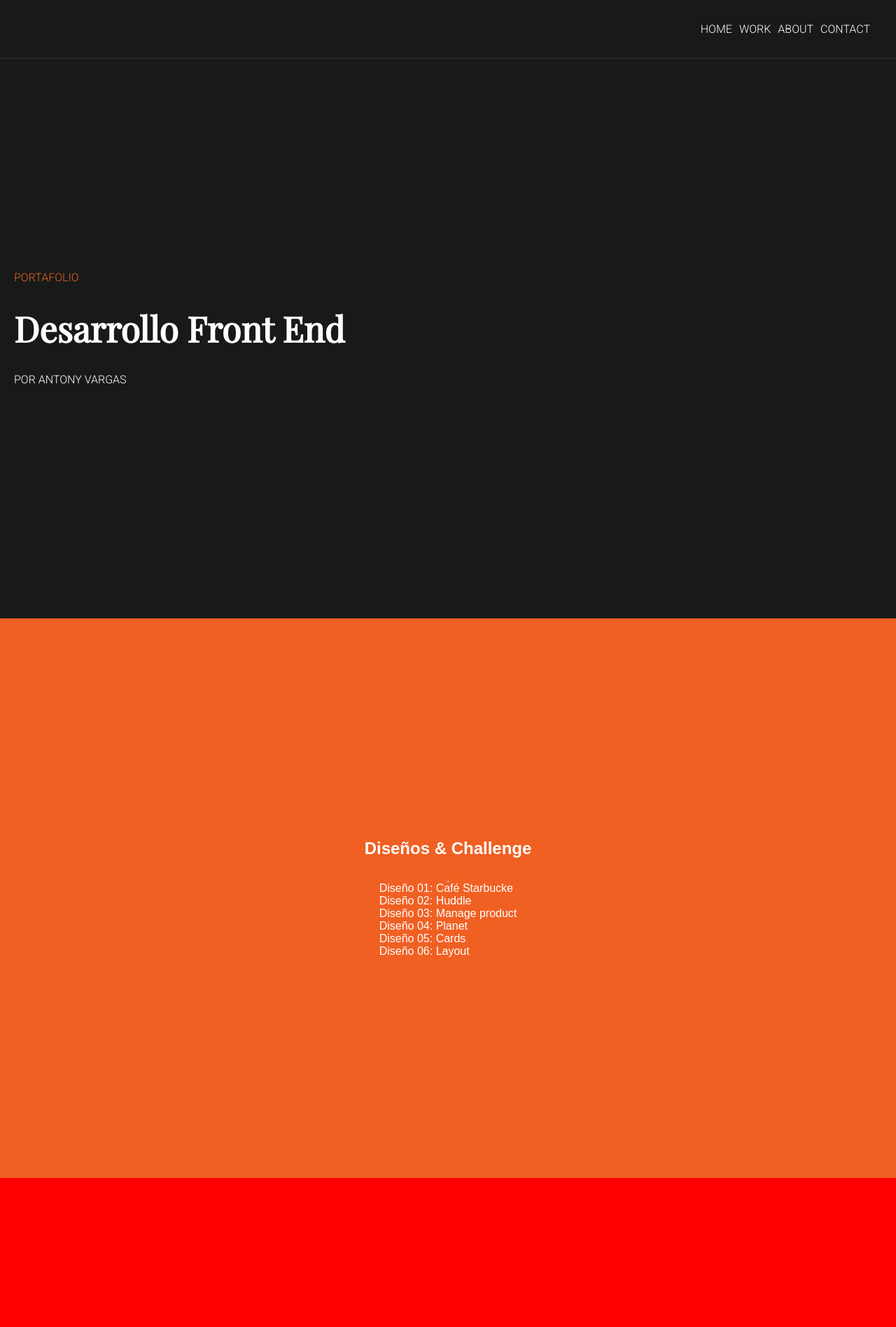
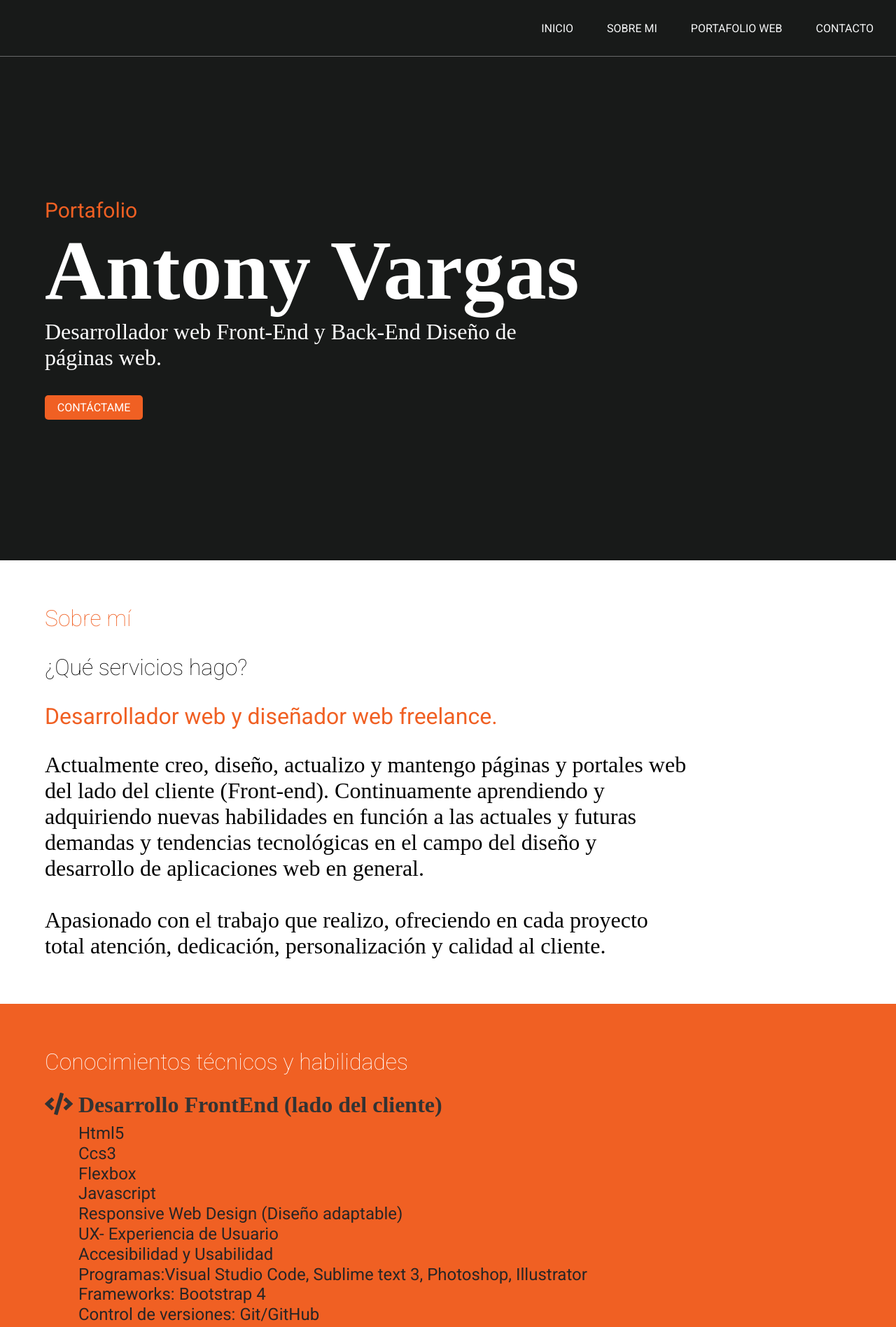
Before and after one commit to antonyvargasv/pruebaluispage.github.io, a plain HTML site: page index.html in a window 1280 px wide. Shown: the top 1897 px of the page at 70% size. Before the commit the page ends 1684 px from the top, so only its background shows below. Drawn offline with nearby package versions, Linux system fonts and the light colour scheme; a web font is replaced by a local one.

Commit message:
version portafolio

```diff
--- a/css/estilos.css
+++ /dev/null
@@ -1,111 +0,0 @@
-@import url("https://fonts.googleapis.com/css2?family=Playfair+Display&family=Roboto:wght@300&display=swap");
-:root {
-  --white: #fff;
-  --orange: #f06023;
-}
-
-* {
-  margin: 0;
-  box-sizing: border-box;
-  padding: 0;
-}
-
-body {
-  background-color: red;
-}
-
-/* ===============HEADER================ */
-
-header {
-  background-color: #181a19;
-  font-family: "Roboto", sans-serif;
-  font-size: 16px;
-  display: flex;
-  justify-content: space-between;
-  border-bottom: 1px solid #333;
-  width: 100%;
-}
-
-.header__list {
-  display: flex;
-  margin: 2rem;
-  list-style: none;
-}
-.header__link {
-  padding: 5px;
-  color: #fff;
-  text-decoration: none;
-}
-
-/*
-.cuadradito {
-  width: 30px;
-  height: 30px;
-  background-color: #fff;
-  margin: 30px 0 0 30px;
-}*/
-
-/* =============== MAIN PORTADA =============*/
-main{
-	width: 100%;
-}
-
-.main__portada {
-  background-color: #181a19;
-  font-family: "Playfair Display", serif;
-  color: var(--white);
-  height: 100vh;
-  display: flex;
-  flex-direction: column;
-  justify-content: center;
-  gap: 30px;
-}
-
-.main__btn {
-  text-align: center;
-}
-
-.text__orange {
-  color: var(--orange);
-  padding-left: 20px;
-  font-family: "Roboto", sans-serif;
-}
-.main__title {
-  padding-left: 20px;
-  font-size: 50px;
-}
-
-.text__black {
-  padding-left: 20px;
-  font-family: "Roboto", sans-serif;
-}
-
-/* ==================MAIN TRABAJADOS========= */
-
-.main__trabajos {
-  color: white;
-  height: 100vh;
-  background-color: var(--orange);
-  display: flex;
-  flex-direction: column;
-  justify-content: center;
-  align-items: center;
-  font-family: sans-serif;
-}
-
-h2 {
-  margin-bottom: 2rem;
-}
-.tareas {
-  list-style: none;
-}
-
-.tareas__link {
-  text-decoration: none;
-  color: white;
-  font-family: sans-serif;
-  transition: 0.2s all ease-in;
-}
-.tareas__link:hover {
-  font-size: 1.2rem;
-}
--- a/index.html
+++ b/index.html
@@ -1,132 +1,127 @@
 <!DOCTYPE html>
 <html lang="en">
+
 <head>
     <meta charset="UTF-8">
+    <meta http-equiv="X-UA-Compatible" content="IE=edge">
+    <link rel="stylesheet" href="./style.css/style.css">
+    <link rel="stylesheet" href="https://cdnjs.cloudflare.com/ajax/libs/font-awesome/5.15.2/css/all.min.css" integrity="sha512-HK5fgLBL+xu6dm/Ii3z4xhlSUyZgTT9tuc/hSrtw6uzJOvgRr2a9jyxxT1ely+B+xFAmJKVSTbpM/CuL7qxO8w==" crossorigin="anonymous" />
     <meta name="viewport" content="width=device-width, initial-scale=1.0">
-    <link rel="stylesheet" href="./css/estilos.css">
     <title>Document</title>
 </head>
+
 <body>
-  <header class="header">
-    <figure class="header__logo">
-      <div class="cuadradito"></div>
-    </figure>
-    <nav class="header__nav">
-      <ul class="header__list">
-        <li class="header__item">
-          <a href="#" class="header__link">HOME</a>
-        </li>
-        <li class="header__item">
-          <a href="#" class="header__link">WORK</a>
-        </li>
-        <li class="header__item">
-          <a href="#" class="header__link">ABOUT</a>
-        </li>
-        <li class="header__item">
-          <a href="#" class="header__link">CONTACT</a>
-        </li>
-      </ul>
-    </nav>
-  </header>
-  <main class="main">
-    <section class="main__portada">
-      <p class="text__orange">PORTAFOLIO</p>
-      <h1 class="main__title">Desarrollo Front End</h1>
-      <p class="text__black">POR ANTONY VARGAS</p>
-      <div class="main__btn">
-        <!-- <button class="btn">V</button> -->
-      </div>
+    <header class="header">
+        <nav class="menu">
+            <ul>
+                <li><a href="#">INICIO</a></li>
+                <li><a href="#">SOBRE MI</a></li>
+                <li><a href="#">PORTAFOLIO WEB</a></li>
+                <li><a href="#">CONTACTO</a></li>
+            </ul>
+        </nav>
+    </header>
+
+    <section class="inicio">
+        <div class="inicio__informacion">
+            <p class="inicio__encabezado">Portafolio</p>
+            <h1>Antony Vargas</h1>
+            <p class="inicio__detalle">
+                Desarrollador web Front-End y Back-End Diseño de páginas web.
+            </p>
+            <div class="inicio__contactame">
+                <p>CONTÁCTAME</p>
+            </div>
+        </div>
+
     </section>
+    <section>
+        <div class="sobre-mi">
+            <h2 class="sobre-mi__title">Sobre mí</h2>
+            <h3>¿Qué servicios hago?</h3>
+            <p class="sobre-mi__detalle">
+                Desarrollador web y diseñador web freelance.
+            </p>
+            <p class="sobre-mi__info">
+                Actualmente creo, diseño, actualizo y mantengo páginas y portales web del
+                lado del cliente (Front-end).
+                Continuamente aprendiendo y adquiriendo nuevas habilidades en función a las actuales y futuras demandas
+                y
+                tendencias tecnológicas en el campo del diseño y desarrollo de aplicaciones web en general.<br>
+                <br>
+                Apasionado con el trabajo que realizo, ofreciendo en cada proyecto total atención, dedicación,
+                personalización y calidad al cliente.
+            </p>
+        </div>
+        <div class="habilidades">
+            <h2 class="habilidades__title">
+                Conocimientos técnicos y habilidades
+            </h2>
 
-    <section class="main__trabajos">
-      <!-- <h2>Tareas - CodiGo</h2> -->
-      <h2>Diseños & Challenge</h2>
-      <hr />
-      <ul class="tareas">
-        <li class="tareas__tarea">
-          <a
-            href="https://antonyvargasv.github.io/layout04/index"
-            class="tareas__link"
-            target="_blank"
-          >
-            Diseño 01: Café Starbucke
-          </a>
-        </li>
-
-        <li class="tareas__tarea">
-          <a
-            href="https://antonyvargasv.github.io/challenge02.2/."
-            class="tareas__link"
-            target="_blank"
-          >
-            Diseño 02: Huddle
-          </a>
-        </li>
-
-        <li class="tareas__tarea">
-          <a
-            href="https://antonyvargasv.github.io/challenge03/."
-            class="tareas__link"
-            target="_blank"
-          >
-            Diseño 03: Manage product
-          </a>
-        </li>
-        <li class="tareas__tarea">
-          <a
-            href="https://antonyvargasv.github.io/layout02/index.html"
-            class="tareas__link"
-            target="_blank"
-          >
-            Diseño 04: Planet
-          </a>
-        </li>
-
-        <li class="tareas__tarea">
-          <a
-            href="https://antonyvargasv.github.io/challenge01/."
-            class="tareas__link"
-            target="_blank"
-          >
-            Diseño 05: Cards
-          </a>
-        </li>
-
-<!--
-        <li class="tareas__tarea">
-          <a
-            href="https://antonyvargasv.github.io/Js-EstructuraRepetitiva01/."
-            class="tareas__link"
-            target="_blank"
-          >
-            Tarea 4: Ejercicios Js -Estructura Repetitiva
-          </a>
-        </li> -->
-        <li class="tareas__tarea">
-          <a
-            href="https://antonyvargasv.github.io/layout01/index"
-            class="tareas__link"
-            target="_blank"
-          >
-            Diseño 06: Layout
-          </a>
-        </li>
-
-        <!-- <li class="tareas__tarea">
-          <a
-            href="https://antonyvargasv.github.io/layout03/"
-            class="tareas__link"
-            target="_blank"
-          >
-            Tarea 6: Layout
-          </a>
-        </li> -->
-
-      </ul>
+            <h3 class="habilidades__detalle">
+                <i class="fas fa-code"></i>
+                Desarrollo FrontEnd (lado del cliente)
+            </h3>
+            <ul class="habilidad__lista">
+                <li>Html5</li>
+                <li>Ccs3</li>
+                <li>Flexbox</li>
+                <li>Javascript</li>
+                <li>Responsive Web Design (Diseño adaptable)</li>
+                <li>UX- Experiencia de Usuario</li>
+                <li>Accesibilidad y Usabilidad</li>
+                <li>Programas:Visual Studio Code, Sublime text 3, Photoshop, Illustrator</li>
+                <li>Frameworks: Bootstrap 4</li>
+                <li>Control de versiones: Git/GitHub</li>
+            </ul>
+            <h3 class="habilidades__detalle">
+                <i class="fas fa-server"></i>
+                Desarrollo BackEnd (lado del servidor)
+            </h3>
+            <ul class="habilidad__lista">
+                <li>Java, POO</li>
+                <li>Javascript</li>
+            </ul>
+            <h3 class="habilidades__detalle">
+                <i class="fas fa-hashtag"></i>
+                Redes Sociales
+            </h3>
+            <ul class="habilidad__lista">
+                <li>Linkedin</li>
+                <li>Instagram</li>
+            </ul>
+            <div class="sobre-mi__curriculum">
+                <p>Descargar CV</p>
+            </div>
+        </div>
     </section>
-  </main>
+    <section class="portafolio">
+        <h3>Pendiente</h3>
+    </section>
+    <footer class="footer">
+        <div class="footer__contacto">
+            <ul class="footer__enlace">
+                <li><i class="fas fa-mobile-alt"></i>  (+51) 924 958 382</li>
+                <li><i class="fas fa-envelope"></i>    vvargasa18@gmail.com</li>
+            </ul>
+            <div class="footer__redes">
+                <ul class="footer__list">
+                    <li class="footer__item"><a class="footer__link" href="#"><i class="fab fa-linkedin"></i></a></li>
+                    <li class="footer__item"><a class="footer__link" href="#"><i class="fab fa-github-square"></i></a></li>
+                    <li class="footer__item"><a class="footer__link" href="#"><i class="fab fa-whatsapp-square"></i></a></li>
+                    <li class="footer__item"><a class="footer__link" href="#"><i class="fab fa-instagram-square"></i></a></li>
+                </ul>
 
 
 
+
+            </div>
+        </div>
+        <div class="footer__derechos">
+            <h3>Antony Vargas Vega - Desarrollador de páginas web</h3>
+            <p>2021 - Créditos de la web</p>
+        </div>
+    </footer>
 </body>
+
 </html>
--- /dev/null
+++ b/style.css/style.css
@@ -0,0 +1,204 @@
+@import url("https://fonts.googleapis.com/css2?family=Ibarra+Real+Nova:wght@400;600&family=Open+Sans+Condensed:wght@300;700&family=Roboto:wght@100;400;700;900&display=swap");
+
+* {
+  margin: 0;
+  box-sizing: border-box;
+  padding: 0;
+}
+
+header {
+  background-color: #181a19;
+  border-bottom: 0.5px solid dimgray;
+}
+.header a {
+  color: #f5f6f7;
+  font-family: "Roboto", sans-serif;
+}
+.inicio__encabezado {
+  color: #f06023;
+  font-size: 30px;
+  font-family: "Roboto", sans-serif;
+  font-weight: 400;
+}
+
+.inicio__detalle {
+  max-width: 700px;
+  font-size: 2rem;
+  color: #fff;
+  font-family: "Ibarra Real Nova", serif;
+}
+
+.inicio h1 {
+  max-width: 100%;
+  font-size: 120px;
+  font-family: "Ibarra Real Nova", serif;
+  font-weight: 600;
+  color: #fff;
+}
+
+.inicio__contactame {
+  font-family: "Roboto", sans-serif;
+  font-weight: 400;
+  margin-top: 35px;
+  width: 140px;
+  height: 35px;
+  border-radius: 5px;
+  text-align: center;
+  background-color: #f06023;
+  color: #fff;
+  display: flex;
+  justify-content: center;
+  align-items: center;
+}
+.sobre-mi__title {
+  font-size: 2rem;
+  color: #f06023;
+  font-family: "Roboto", sans-serif;
+  font-weight: 300;
+}
+
+.sobre-mi__detalle {
+  color: #f06023;
+  font-size: 2rem;
+  font-family: "Roboto", sans-serif;
+  font-weight: 400;
+}
+
+.sobre-mi {
+  height: auto;
+  display: flex;
+  flex-direction: column;
+  gap: 2rem;
+  justify-content: center;
+  padding: 4rem;
+}
+.sobre-mi__info {
+  max-width: 80%;
+  font-size: 2rem;
+}
+
+.sobre-mi h3 {
+  color: #000;
+  font-size: 2rem;
+  font-family: "Roboto", sans-serif;
+  font-weight: 300;
+}
+
+.menu ul {
+  display: flex;
+  justify-content: flex-end;
+  align-items: center;
+  list-style: none;
+  height: 5rem;
+  gap: 3rem;
+  padding: 2rem;
+}
+.menu ul a {
+  text-decoration: none;
+}
+
+.inicio {
+  height: calc(100vh - 5rem);
+  background-color: #181a19;
+  display: flex;
+  align-items: center;
+  padding-left: 4rem;
+}
+.inicio__informacion h1 {
+  color: #fff;
+}
+
+.habilidades {
+  background-color: #f06023;
+  height: auto;
+  padding: 4rem;
+  max-width: 100%;
+}
+
+.habilidades__title {
+  font-size: 2rem;
+  color: #fff;
+  font-family: "Roboto", sans-serif;
+  font-weight: 300;
+  padding-bottom: 1.5rem;
+}
+.habilidades__detalle {
+  max-width: 80%;
+  font-size: 2rem;
+  color: #333333;
+}
+.habilidad__lista {
+  list-style: none;
+  padding: 0.5rem 3rem;
+}
+.habilidad__lista li {
+  line-height: 1.8rem;
+  font-size: 1.5rem;
+  font-family: "Roboto", sans-serif;
+  font-weight: 400;
+  color: rgb(41, 37, 37);
+}
+.sobre-mi__curriculum {
+  font-family: "Roboto", sans-serif;
+  font-weight: 600;
+  margin-top: 35px;
+  width: 140px;
+  height: 35px;
+  border-radius: 5px;
+  text-align: center;
+  background-color: rgb(41, 37, 37);
+  color: #fff;
+  display: flex;
+  justify-content: center;
+  align-items: center;
+}
+
+.portafolio {
+  background-color: #f5f6f7;
+  height: 100vh;
+}
+.footer {
+  text-align: center;
+}
+.footer__contacto {
+  display: flex;
+  justify-content: space-around;
+}
+
+.footer {
+  background-color: #333333;
+}
+.footer__list {
+  display: flex;
+  justify-content: center;
+  align-items: center;
+  gap: 1rem;
+  list-style: none;
+}
+
+.footer__redes {
+  display: flex;
+  justify-content: center;
+  align-items: center;
+  gap: 1rem;
+  list-style: none;
+}
+
+.footer__redes i {
+  font-size: 2rem;
+  color: #f5f6f7;
+}
+
+.footer__enlace {
+  padding-top: 1rem;
+  font-size: 1.5rem;
+  list-style: none;
+  color: #f5f6f7;
+}
+
+.footer__derechos {
+  color: #f5f6f7;
+  font-family: "Roboto", sans-serif;
+  font-weight: 300;
+  padding: 1rem;
+}
```
Also changed, not shown: 1 other file.
